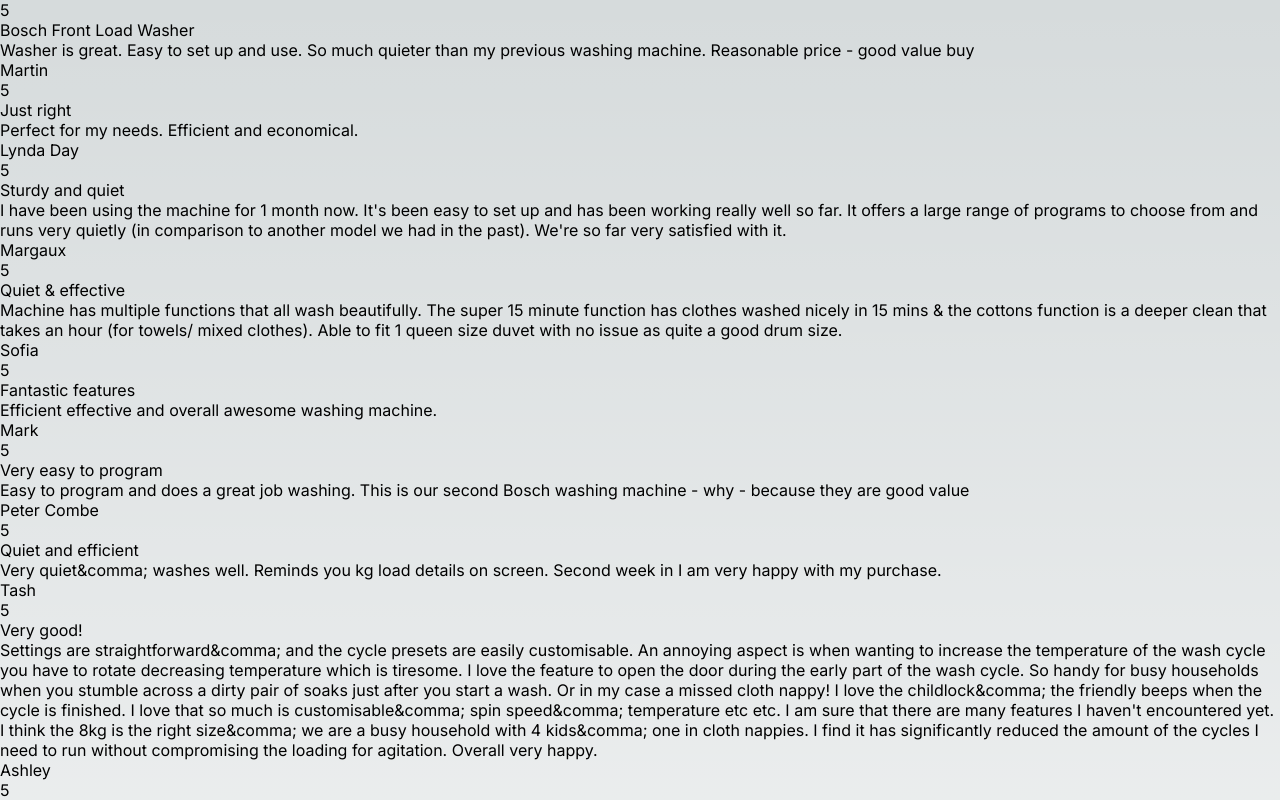
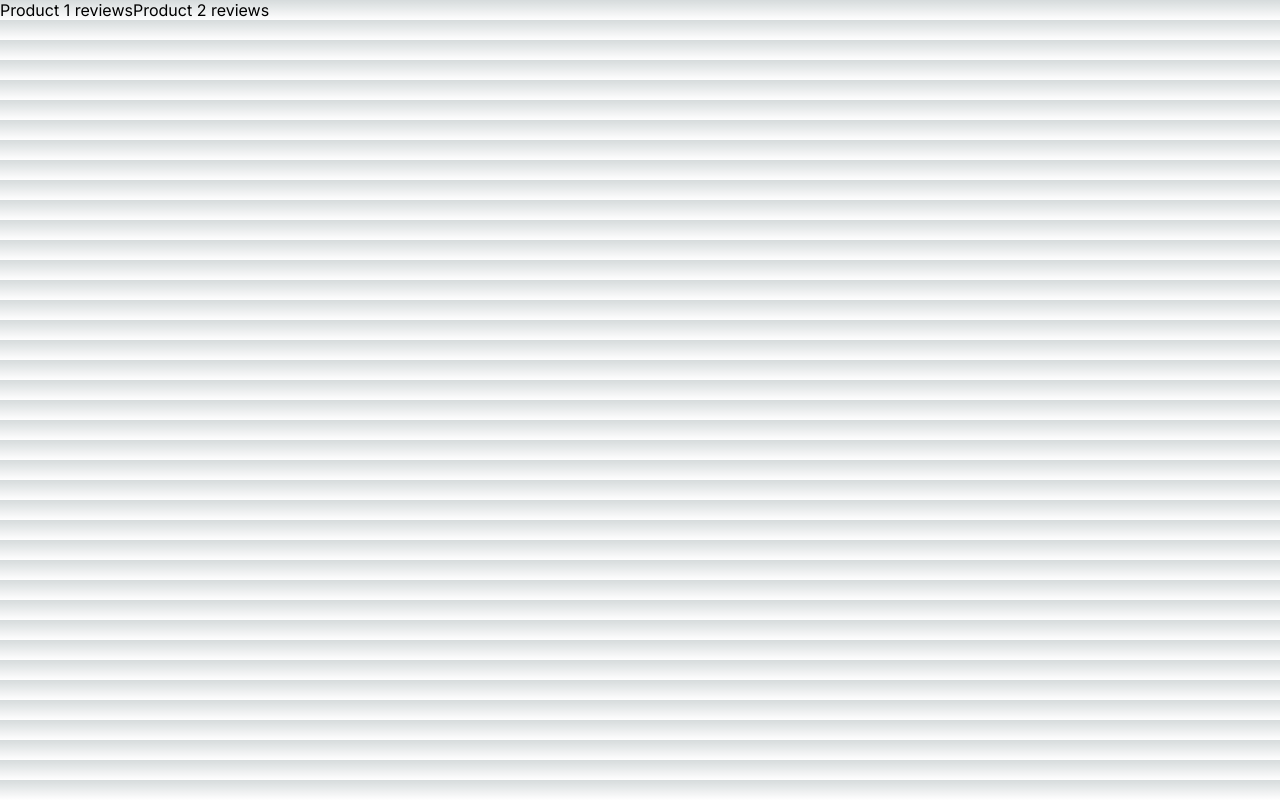
Before and after one commit to ShiroKatake/the-good-guys-fe-test, a Next.js app: page / in a window 1280 px wide. Shown: the top 800 px of the page. Built offline with nearby package versions, Linux system fonts and the light colour scheme.

Commit message:
fix(home page): shows the urls for the products

```diff
--- a/src/app/page.tsx
+++ b/src/app/page.tsx
@@ -1,21 +1,10 @@
-import { Review } from "@/components/Review/Review";
-import reviewData from "../../public/reviews.json";
-import { getStaticPaths } from "next/dist/build/templates/pages";
+import Link from "next/link";
 
 export default function Home() {
   return (
     <main>
-      {reviewData.map((review) => {
-        return (
-          <Review
-            key={review.REVIEW_HDR_ID}
-            rating={review.RATING}
-            reviewTitle={review.REVIEW_TITLE}
-            reviewText={review.REVIEW_TEXT}
-            customerName={review.CUSTOMER_NAME}
-          ></Review>
-        );
-      })}
+      <Link href="/products/18023878">Product 1 reviews</Link>
+      <Link href="/products/29032403">Product 2 reviews</Link>
     </main>
   );
 }
```
